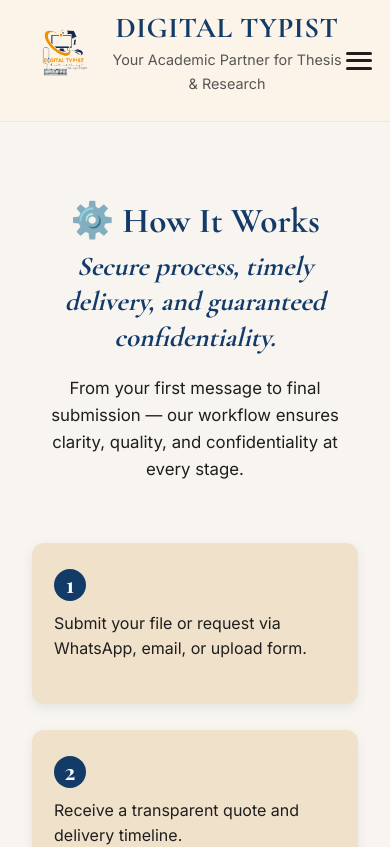
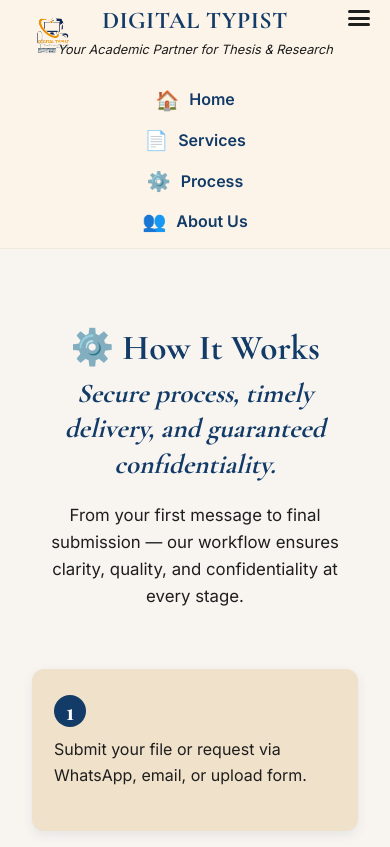
Before and after one commit to digital-typist/digital-typist-lts, a Next.js app: page /process in a window 390 px wide. Shown: the top 847 px of the page. Built offline with nearby package versions, Linux system fonts and the light colour scheme.

Commit message:
Update header.css

```diff
--- a/src/app/css/header.css
+++ b/src/app/css/header.css
@@ -2,58 +2,110 @@
 .mainHeader {
     background: var(--headerBg);
     border-bottom: 1px solid rgba(0, 0, 0, 0.05);
+    padding: 6px 20px 0;
     position: sticky;
     top: 0;
     z-index: 1000;
 }
 
-/* ===== FLEX CONTAINER ===== */
-.headerContainer {
-    max-width: var(--max-width);
-    margin: 0 auto;
-    padding: 14px 24px 10px;
+/* ===== TOP ROW ===== */
+.topRow {
     display: flex;
     align-items: center;
-    justify-content: space-between;
+    justify-content: center;
+    gap: 10px;
+    position: relative;
+    flex-wrap: wrap;
+    margin-bottom: 4px;
 }
 
-/* ===== LOGO ===== */
-.logoBlock img {
-    width: 90px;
-    height: auto;
+.logoBlock {
+    position: absolute;
+    left: 18px;
+    top: 4px;
 }
 
-/* ===== BRAND CENTER ===== */
+.siteLogo {
+    width: 85px;
+    height: auto;
+    display: block;
+}
+
 .brandBlock {
-    flex: 1;
     text-align: center;
+    line-height: 1.2;
 }
 
 .brandName {
-    font-size: 1.8rem;
-    font-weight: 800;
+    font-family: "Cormorant Garamond", serif;
+    font-size: 1.85rem;
+    font-weight: 700;
     color: var(--brand);
-    margin: 0;
-    letter-spacing: 0.5px;
+    letter-spacing: 0.4px;
+    margin-bottom: 3px;
 }
 
 .tagline {
+    font-family: "Inter", sans-serif;
     font-size: 0.9rem;
-    color: var(--muted);
-    margin-top: 2px;
+    color: var(--text);
+    font-style: italic;
+    margin-top: 0;
 }
 
-/* ===== MENU TOGGLE ===== */
+/* ===== NAVIGATION ROW ===== */
+.navRow {
+    background: #fcf6ed;
+    /* soft contrast */
+    border-top: 1px solid rgba(0, 0, 0, 0.05);
+}
+
+.navLinks {
+    display: flex;
+    justify-content: space-between;
+    max-width: var(--max-width);
+    margin: 0 auto;
+    padding: 10px 40px;
+}
+
+.icon {
+    display: inline-flex;
+    align-items: center;
+    justify-content: center;
+    font-size: 1.2rem;
+    margin-right: 6px;
+    vertical-align: middle;
+}
+
+.navLinks a {
+    display: inline-flex;
+    align-items: center;
+    gap: 4px;
+    color: var(--text);
+    font-weight: 600;
+    font-size: 1rem;
+    text-decoration: none;
+    transition: color 0.3s ease;
+}
+
+.navLinks a:hover {
+    color: var(--brand);
+    transform: translateY(-1px);
+}
+
+/* ===== HAMBURGER MENU ===== */
 .menuToggle {
     display: none;
     flex-direction: column;
     justify-content: space-between;
-    width: 26px;
-    height: 18px;
+    width: 22px;
+    height: 16px;
     background: transparent;
     border: none;
     cursor: pointer;
-    z-index: 1002;
+    position: absolute;
+    right: 20px;
+    top: 10px;
 }
 
 .menuToggle .bar {
@@ -61,104 +113,34 @@
     height: 3px;
     background: var(--text);
     border-radius: 2px;
-    transition: all 0.3s ease;
 }
 
-/* X animation */
-.menuToggle.open .bar:nth-child(1) {
-    transform: rotate(45deg) translate(4px, 5px);
+/* ===== RESPONSIVE ===== */
+@media (max-width: 768px) {
+    .siteLogo {
+        width: 70px;
     }
 
-.menuToggle.open .bar:nth-child(2) {
-    opacity: 0;
+    .brandName {
+        font-size: 1.5rem;
     }
 
-.menuToggle.open .bar:nth-child(3) {
-    transform: rotate(-45deg) translate(4px, -5px);
+    .tagline {
+        font-size: 0.8rem;
     }
 
-/* ===== NAVIGATION ===== */
     .navLinks {
-    display: flex;
-    justify-content: center;
+        flex-direction: column;
         align-items: center;
-    gap: 32px;
+        gap: 8px;
         padding: 10px 0;
-    transition: all 0.3s ease;
     }
 
     .navLinks a {
-    color: var(--text);
-    font-weight: 600;
-    font-size: 1rem;
-    text-decoration: none;
-    display: inline-flex;
-    align-items: center;
-    gap: 6px;
-}
-
-.navLinks a:hover {
         color: var(--brand);
-}
-
-.icon {
-    font-size: 1.2rem;
-}
-
-/* ===== RESPONSIVE ===== */
-@media (max-width: 900px) {
-    .headerContainer {
-        padding: 10px 18px;
     }
 
     .menuToggle {
         display: flex;
     }
-
-    .navLinks {
-        display: none;
-        flex-direction: column;
-        position: absolute;
-        top: 100%;
-        left: 0;
-        width: 100%;
-        background: var(--white);
-        box-shadow: 0 8px 25px rgba(10, 37, 64, 0.15);
-        border-radius: 0 0 12px 12px;
-        text-align: center;
-        padding: 18px 0;
-        z-index: 1001;
-        opacity: 0;
-        visibility: hidden;
 }
-
-    .navLinks.open {
-        display: flex;
-        opacity: 1;
-        visibility: visible;
-        animation: fadeIn 0.25s ease;
-    }
-
-    @keyframes fadeIn {
-        from {
-            opacity: 0;
-            transform: translateY(-10px);
-        }
-
-        to {
-            opacity: 1;
-            transform: translateY(0);
-        }
-    }
-
-    .navLinks a {
-        color: var(--brand);
-        font-weight: 700;
-        font-size: 1.05rem;
-        padding: 10px 0;
-    }
-
-    .icon {
-        font-size: 1.3rem;
-    }
-}
```
Lines whose indentation alone changed are shown as unchanged.
